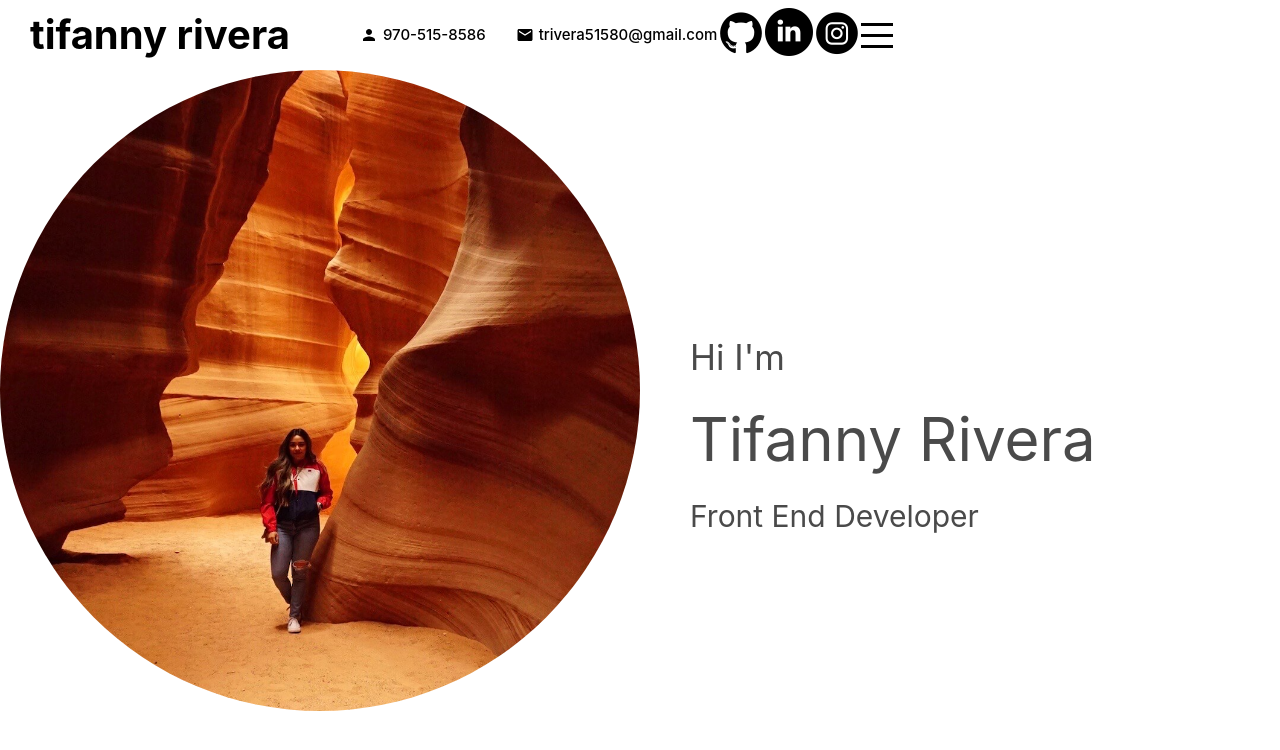
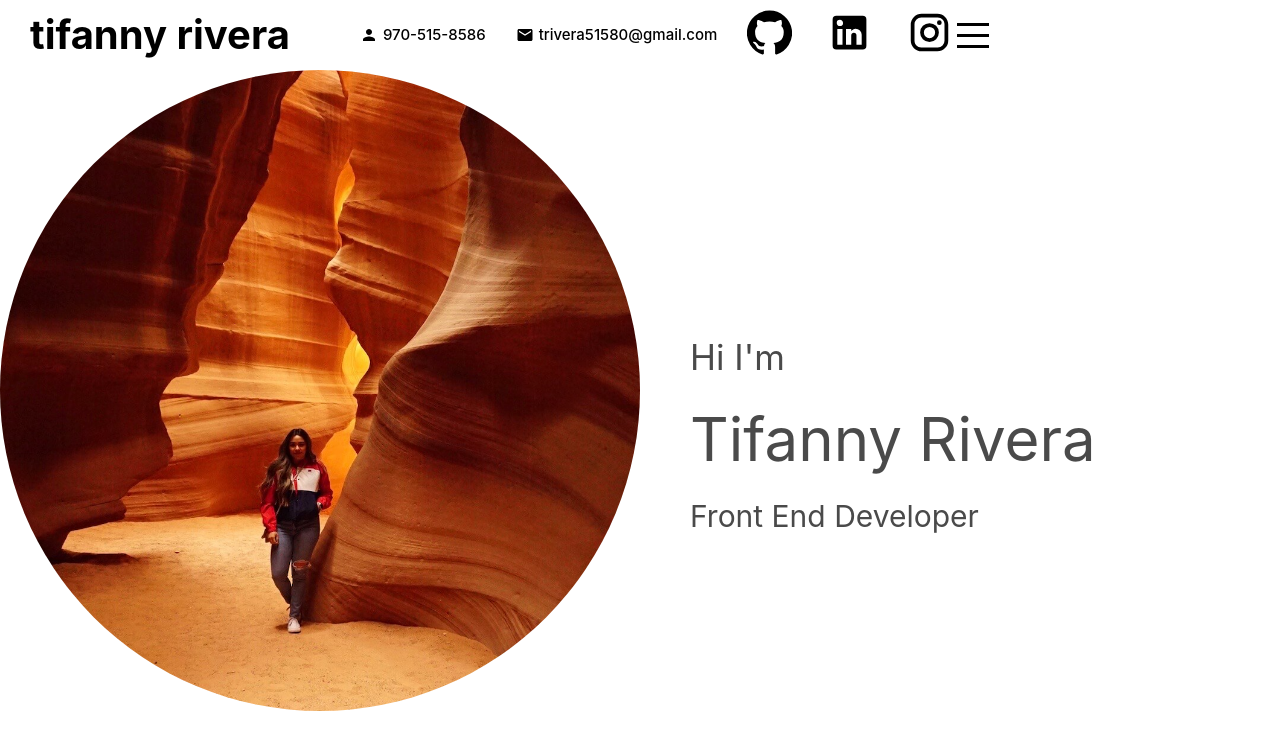
Before and after one commit to trivera777/TifannyRiveraPortfolio, a React (Create React App) app: page / in a window 1280 px wide. Shown: the top 750 px of the page. Built offline with nearby package versions, Linux system fonts and the light colour scheme.

Commit message:
navbar items set. working on hamburger menu

```diff
--- a/src/components/Navbar/Navbar.jsx
+++ b/src/components/Navbar/Navbar.jsx
@@ -1,6 +1,6 @@
 import React from "react";
 import "./navbar.scss";
-import { Person, Mail } from "@material-ui/icons";
+import { Person, Mail, GitHub, LinkedIn, Instagram } from "@material-ui/icons";
 
 export default function Navbar({ menuOpen, setMenuOpen }) {
   return (
@@ -18,23 +18,23 @@ export default function Navbar({ menuOpen, setMenuOpen }) {
             <Mail className="icon" />
             <span>trivera51580@gmail.com</span>
           </div>
-          <span>
+          <div className="itemContainer">
             <a href="https://github.com/trivera777">
-              <img src="/assets/github.png" alt="Github"></img>
+              <GitHub className="icon" style={{ fontSize: "45px" }} />
             </a>
-          </span>
-          <span>
+          </div>
+          <div className="itemContainer">
             <a href="https://www.linkedin.com/in/tifannyrivera/">
-              <img src="/assets/linkedin.png" alt="Github"></img>
+              <LinkedIn className="icon" style={{ fontSize: "45px" }} />
             </a>
-          </span>
-          <span>
-            <a href="https://www.linkedin.com/in/tifannyrivera/">
-              <img src="/assets/instagram.png" alt="Github"></img>
+          </div>
+          <div className="itemContainer">
+            <a href="https://www.instagram.com/tifann_y/">
+              <Instagram className="icon" style={{ fontSize: "45px" }} />
             </a>
-          </span>
+          </div>
         </div>
-        <div className="right">
+        <div className="right" style={{float: "right"}}>
           <div className="hamburger" onClick={() => setMenuOpen(!menuOpen)}>
             <span className="line1"></span>
             <span className="line2"></span>
--- a/src/components/Navbar/navbar.scss
+++ b/src/components/Navbar/navbar.scss
@@ -5,7 +5,7 @@
     height: 70px;
     background-color: #fff;
     color: $mainColor;
-    position: fixed;
+    position:absolute;
     top: 0;
     z-index: 2;
     transition: all 1s ease;
@@ -36,6 +36,7 @@
                 .icon {
                     font-size: 18px;
                     margin-right: 5px;
+                    color: #000;
                 }
 
                 span {
```
Also changed, not shown: 1 other file (tests, documents, lock files or other folders).
